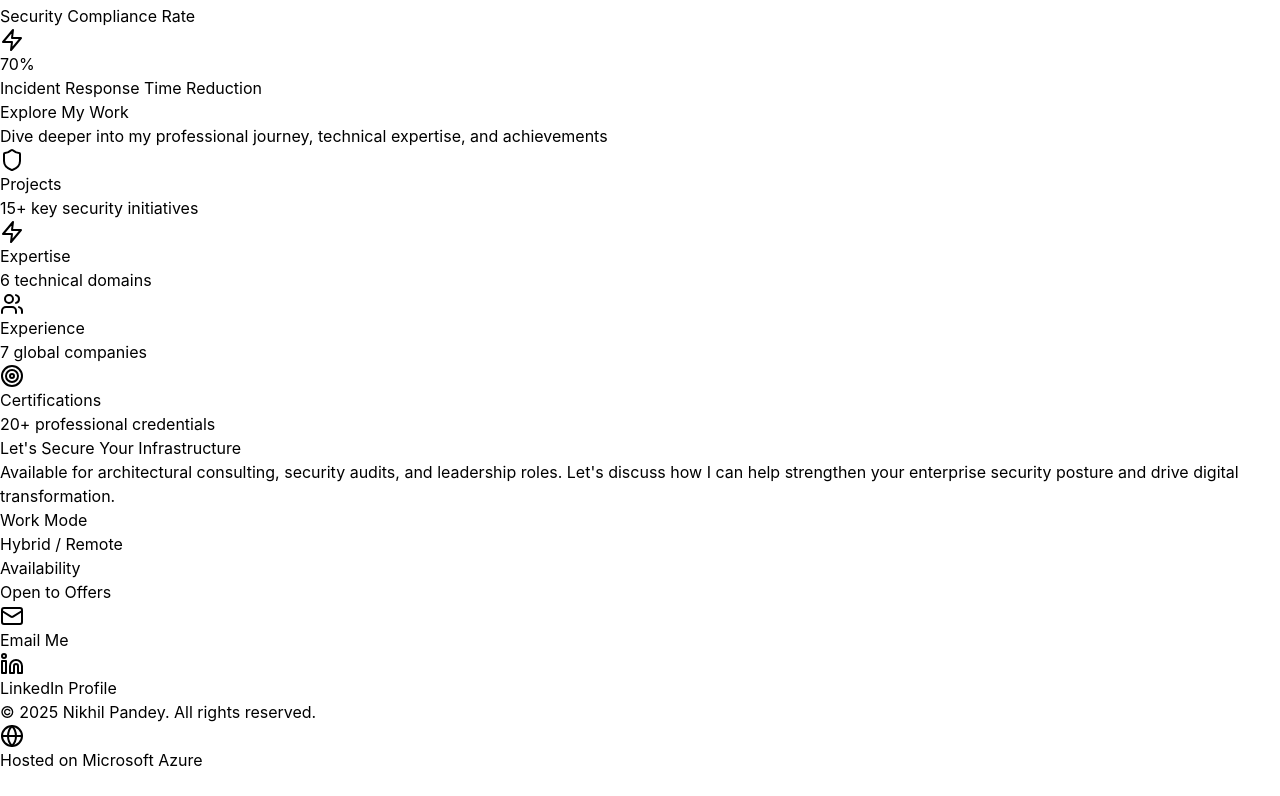
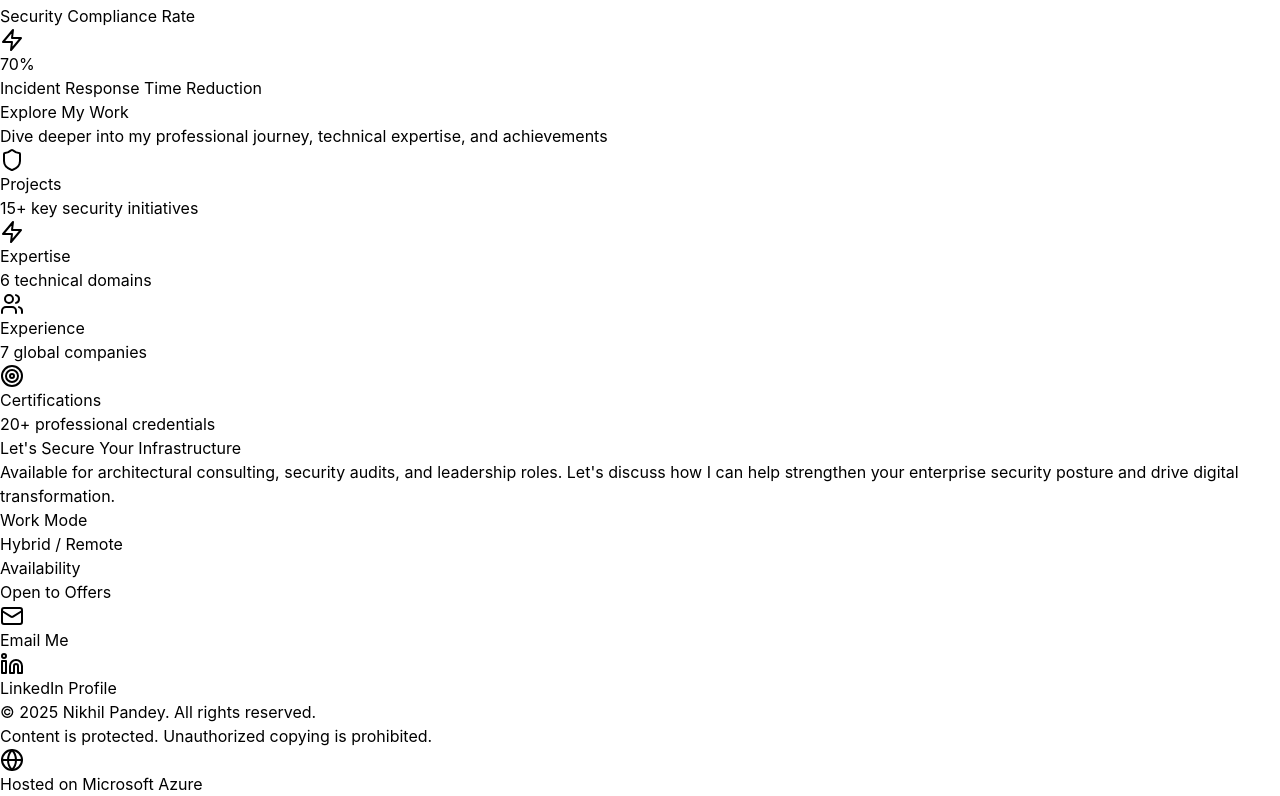
Before and after one commit to nikhilpandeyG/portfolio, a React (Vite) app: page / in a window 1280 px wide. Shown: the part 866-1662 px from the top of the page. Before the commit the page ends 1638 px from the top, so only its background shows below. Built offline with nearby package versions, Linux system fonts and the light colour scheme.

Commit message:
Add content protection: disable copy, right-click, dev tools, and image downloads

```diff
--- a/index.html
+++ b/index.html
@@ -7,6 +7,49 @@
     <meta name="description" content="Nikhil Pandey - Enterprise Security Architect specializing in Cloud Security, Cyber Defense, and DevSecOps" />
     <meta name="keywords" content="Security Architect, Cloud Security, Azure, AWS, Cyber Security, DevSecOps" />
     <title>Nikhil Pandey - Security Architect Portfolio</title>
+    <style>
+      /* Additional protection styles */
+      body {
+        -webkit-touch-callout: none;
+        -webkit-user-select: none;
+        -khtml-user-select: none;
+        -moz-user-select: none;
+        -ms-user-select: none;
+        user-select: none;
+      }
+      img {
+        pointer-events: none;
+      }
+    </style>
+    <script>
+      // Disable developer tools detection
+      (function() {
+        const devtools = /./;
+        devtools.toString = function() {
+          this.opened = true;
+        };
+        console.log('%c', devtools);
+
+        // Clear console to prevent inspection
+        console.clear();
+
+        // Override console methods
+        if (typeof console !== 'undefined') {
+          console.log = console.error = console.warn = console.info = function() {};
+        }
+      })();
+
+      // Disable right-click and keyboard shortcuts
+      document.addEventListener('contextmenu', e => e.preventDefault());
+      document.addEventListener('keydown', e => {
+        if (e.key === 'F12' ||
+            (e.ctrlKey && e.shiftKey && (e.key === 'I' || e.key === 'J' || e.key === 'C')) ||
+            (e.ctrlKey && (e.key === 'u' || e.key === 'U' || e.key === 's' || e.key === 'S'))) {
+          e.preventDefault();
+          return false;
+        }
+      });
+    </script>
   </head>
   <body>
     <div id="root"></div>
--- a/src/components/Layout.jsx
+++ b/src/components/Layout.jsx
@@ -19,6 +19,55 @@ const Layout = ({ children }) => {
     setIsMenuOpen(false);
     window.scrollTo(0, 0);
   }, [location]);
+
+  // Disable right-click context menu
+  useEffect(() => {
+    const handleContextMenu = (e) => {
+      e.preventDefault();
+      return false;
+    };
+
+    const handleKeyDown = (e) => {
+      // Disable F12, Ctrl+Shift+I, Ctrl+Shift+J, Ctrl+U, Ctrl+S, Ctrl+Shift+C
+      if (
+        e.key === 'F12' ||
+        (e.ctrlKey && e.shiftKey && (e.key === 'I' || e.key === 'J' || e.key === 'C')) ||
+        (e.ctrlKey && (e.key === 'u' || e.key === 'U' || e.key === 's' || e.key === 'S'))
+      ) {
+        e.preventDefault();
+        return false;
+      }
+    };
+
+    const handleCopy = (e) => {
+      e.preventDefault();
+      return false;
+    };
+
+    const handleCut = (e) => {
+      e.preventDefault();
+      return false;
+    };
+
+    const handleDragStart = (e) => {
+      e.preventDefault();
+      return false;
+    };
+
+    document.addEventListener('contextmenu', handleContextMenu);
+    document.addEventListener('keydown', handleKeyDown);
+    document.addEventListener('copy', handleCopy);
+    document.addEventListener('cut', handleCut);
+    document.addEventListener('dragstart', handleDragStart);
+
+    return () => {
+      document.removeEventListener('contextmenu', handleContextMenu);
+      document.removeEventListener('keydown', handleKeyDown);
+      document.removeEventListener('copy', handleCopy);
+      document.removeEventListener('cut', handleCut);
+      document.removeEventListener('dragstart', handleDragStart);
+    };
+  }, []);
 
   const navLinks = [
     { path: '/', label: 'Home' },
@@ -91,11 +140,12 @@ const Layout = ({ children }) => {
       </nav>
 
       {/* Main Content */}
-      <main>{children}</main>
+      <main className="select-none">{children}</main>
 
       {/* Footer */}
       <footer className="text-center py-8 text-slate-500 text-sm border-t border-slate-800">
         <p>© {new Date().getFullYear()} Nikhil Pandey. All rights reserved.</p>
+        <p className="text-xs mt-1 text-slate-600">Content is protected. Unauthorized copying is prohibited.</p>
         <div className="flex items-center justify-center gap-2 mt-2">
           <Globe className="w-3 h-3" />
           <span>Hosted on Microsoft Azure</span>
--- a/src/index.css
+++ b/src/index.css
@@ -9,8 +9,33 @@ body {
     sans-serif;
   -webkit-font-smoothing: antialiased;
   -moz-osx-font-smoothing: grayscale;
+  /* Disable text selection */
+  -webkit-user-select: none;
+  -moz-user-select: none;
+  -ms-user-select: none;
+  user-select: none;
 }
 
 * {
   box-sizing: border-box;
+  /* Disable text selection for all elements */
+  -webkit-user-select: none;
+  -moz-user-select: none;
+  -ms-user-select: none;
+  user-select: none;
 }
+
+/* Disable right-click context menu */
+body {
+  -webkit-touch-callout: none;
+}
+
+/* Prevent image dragging */
+img {
+  -webkit-user-drag: none;
+  -khtml-user-drag: none;
+  -moz-user-drag: none;
+  -o-user-drag: none;
+  user-drag: none;
+  pointer-events: none;
+}
```
